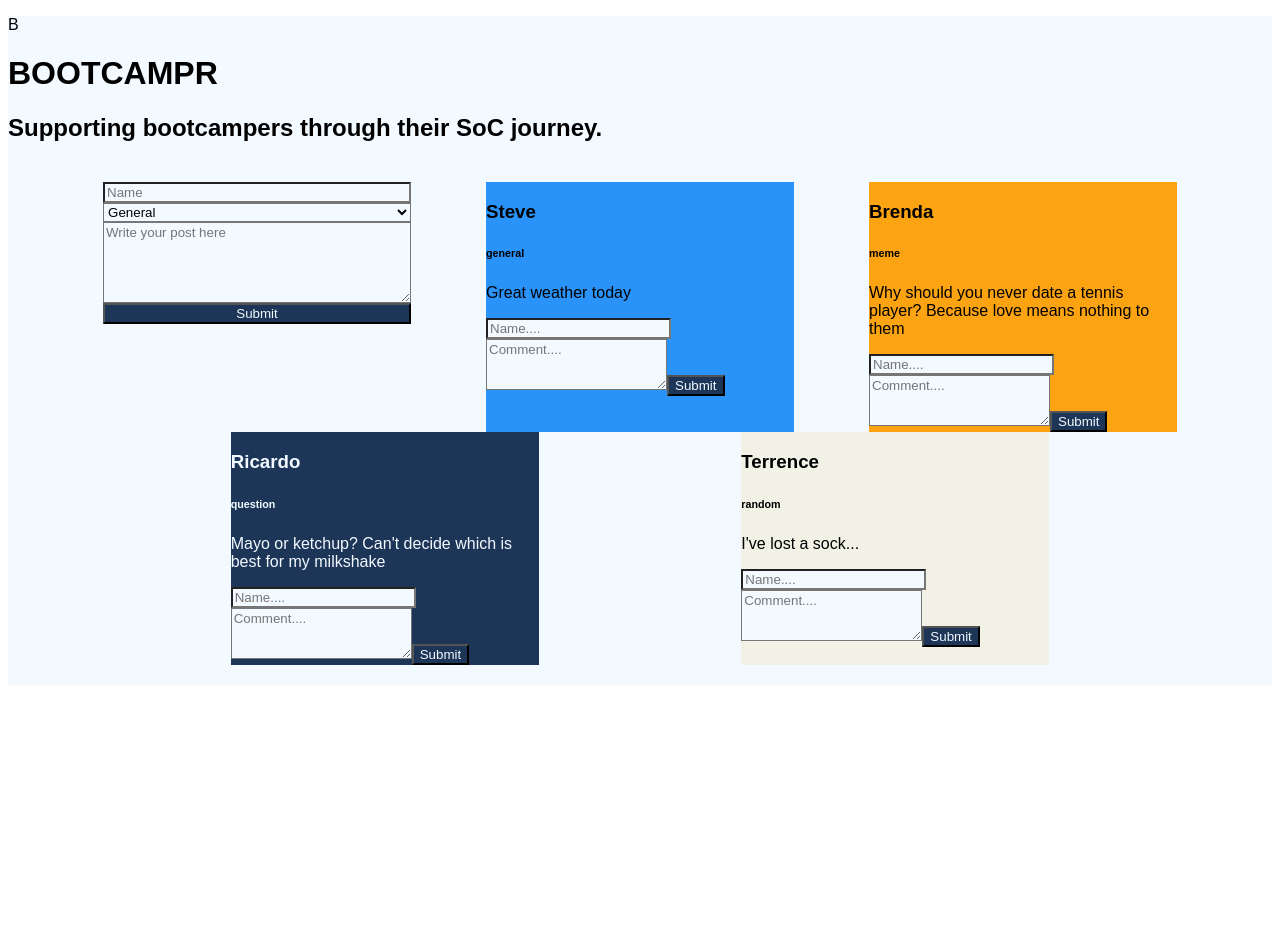
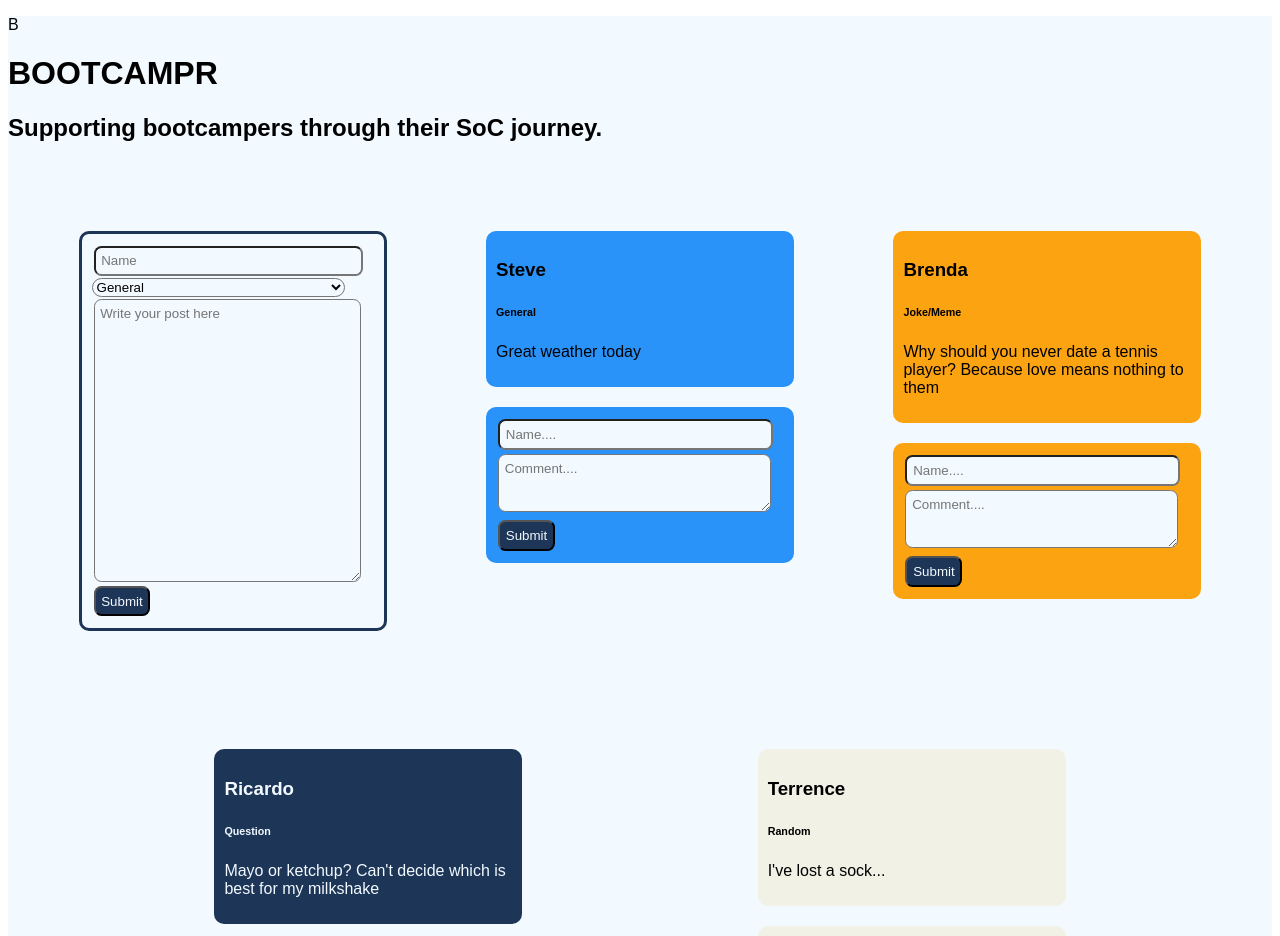
Before and after one commit to bvhadra/BootCampr, a React (Create React App) app in the folder bootcampr/: page / in a window 1280 px wide. Shown: the top 936 px of the page. Before the commit the page ends 800 px from the top, so only its background shows below. Built offline with nearby package versions, Linux system fonts and the light colour scheme.

Commit message:
updated css

```diff
--- a/bootcampr/src/components/App/App.css
+++ b/bootcampr/src/components/App/App.css
@@ -19,5 +19,13 @@
 }
 
 #main-container > * {
+  display: flex;
+  flex-direction: column;
   flex-basis: calc(33.33% - 100px);
+  padding: 2%;
+  margin: 2%;
 }
+
+#all-posts {
+  justify-content: space-between;
+}
--- a/bootcampr/src/components/App/App.js
+++ b/bootcampr/src/components/App/App.js
@@ -25,14 +25,18 @@ function App() {
     <div className="App">
       <Header />
       <div id="main-container">
+      <div id="input-form">
         <InputForm handleNewPost={handleNewPost} />
+        </div>
         {posts.map((e) => (
+          <div id="all-posts">
             <NewPost
               className={e.category}
               name={e.name}
               category={e.category}
               post={e.post}
             />
+          </div>
         ))}
       </div>
       <footer></footer>
--- a/bootcampr/src/components/CommentForm/CommentForm.css
+++ b/bootcampr/src/components/CommentForm/CommentForm.css
@@ -0,0 +1,17 @@
+input {
+  padding: 2%;
+  margin: 2px;
+  border-radius: 7.5px;
+}
+
+textarea {
+  padding: 2%;
+  margin: 2px;
+  border-radius: 7.5px;
+}
+
+button {
+  padding: 2%;
+  margin: 2px;
+  border-radius: 7.5px;
+}
--- a/bootcampr/src/components/InputForm/InputForm.css
+++ b/bootcampr/src/components/InputForm/InputForm.css
@@ -11,21 +11,32 @@
   flex-direction: column;
   font-family: arial;
   background-color: var(--off-white);
+  align-items: flex-start;
+  border-style: solid;
+  border-color: var(--dark-blue);
+  padding: 10px;
+  margin-bottom: 20px;
+  border-radius: 10px;
 }
 
 textarea {
   font-family: Arial;
   color: #333;
   background-color: var(--off-white);
+  width: 90%;
 }
+
 input {
   font-family: Arial;
   color: #333;
   background-color: var(--off-white);
+  width: 90%;
 }
 
 select {
   background-color: var(--off-white);
+  border-radius: 10px;
+  width: 90%;
 }
 
 button {
--- a/bootcampr/src/components/InputForm/InputForm.js
+++ b/bootcampr/src/components/InputForm/InputForm.js
@@ -42,7 +42,7 @@ function InputForm({ handleNewPost }) {
         type="text"
         name="post"
         id="textarea"
-        rows="5"
+        rows="18"
         placeholder="Write your post here"
         value={post}
         onChange={(e) => setPost(e.target.value)}
--- a/bootcampr/src/components/NewPost/NewPost.css
+++ b/bootcampr/src/components/NewPost/NewPost.css
@@ -6,19 +6,31 @@
   --cream: #f1f1e6;
 }
 
-.general {
+.General {
   background-color: var(--light-blue);
+  padding: 10px;
+  margin-bottom: 20px;
+  border-radius: 10px;
 }
 
-  .meme {
+.Joke\/Meme {
   background-color: var(--orange);
+  padding: 10px;
+  margin-bottom: 20px;
+  border-radius: 10px;
 }
 
-  .question {
+.Question {
   background-color: var(--dark-blue);
   color: var(--off-white);
+  padding: 10px;
+  margin-bottom: 20px;
+  border-radius: 10px;
 }
 
-  .random {
+.Random {
   background-color: var(--cream);
+  padding: 10px;
+  margin-bottom: 20px;
+  border-radius: 10px;
 }
--- a/bootcampr/src/components/NewPost/NewPost.js
+++ b/bootcampr/src/components/NewPost/NewPost.js
@@ -1,18 +1,21 @@
 import React from "react";
 import "./NewPost.css";
-import CommentList from '../CommentList/CommentList'
+import CommentList from "../CommentList/CommentList";
 
 // props needed from app to show name, category and post from InputForm.
 function NewPost({ name, category, post }) {
-  const categoryClassName = `${category}`
-
+  const categoryClassName = `${category}`;
 
   return (
-    <div className={categoryClassName}>
-      <h3>{name}</h3>
-      <h6>{category}</h6>
-      <p>{post}</p>
-      <CommentList />
+    <div>
+      <div className={categoryClassName}>
+        <h3>{name}</h3>
+        <h6>{category}</h6>
+        <p>{post}</p>
+      </div>
+      <div className={categoryClassName}>
+        <CommentList />
+      </div>
     </div>
   );
 }
--- a/bootcampr/src/components/data/dummyPosts.js
+++ b/bootcampr/src/components/data/dummyPosts.js
@@ -1,16 +1,16 @@
 const dummyPosts = [
-  { name: "Steve", category: "general", post: "Great weather today" },
+  { name: "Steve", category: "General", post: "Great weather today" },
   {
     name: "Brenda",
-    category: "meme",
+    category: "Joke/Meme",
     post: "Why should you never date a tennis player? Because love means nothing to them",
   },
   {
     name: "Ricardo",
-    category: "question",
+    category: "Question",
     post: "Mayo or ketchup? Can't decide which is best for my milkshake",
   },
-  { name: "Terrence", category: "random", post: "I've lost a sock..." },
+  { name: "Terrence", category: "Random", post: "I've lost a sock..." },
 ];
 
 export default dummyPosts;
```
Lines whose indentation alone changed are shown as unchanged.
